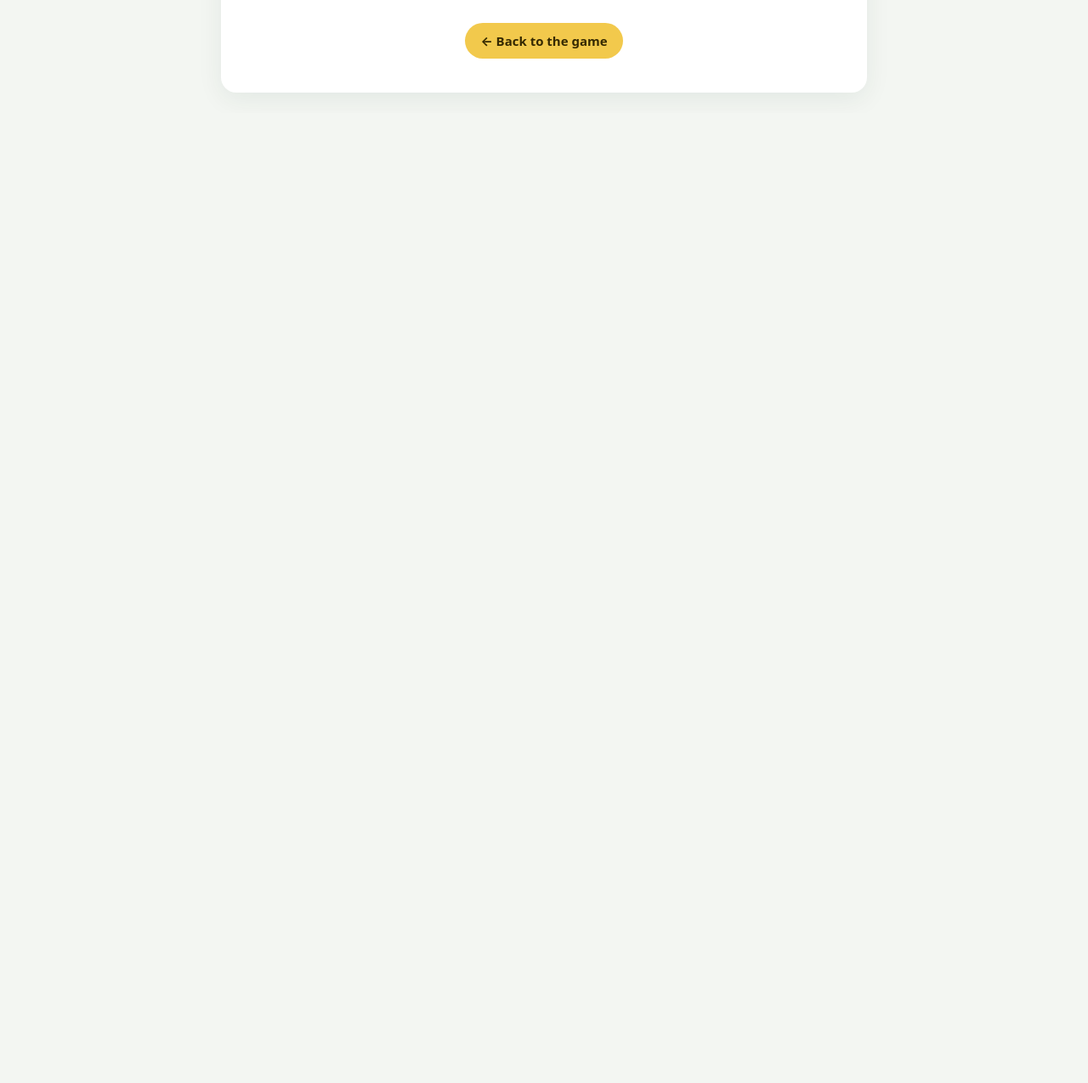
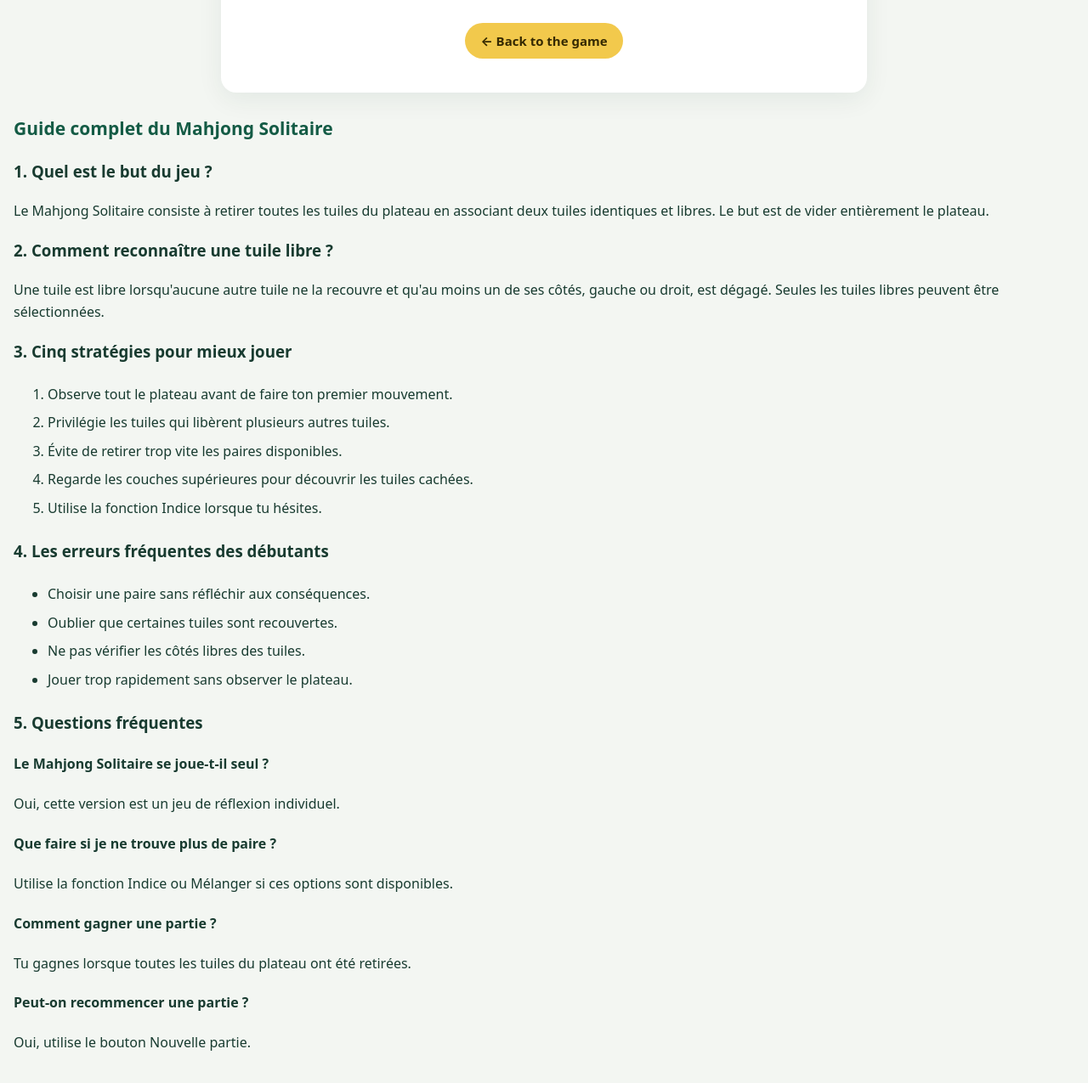
Before and after one commit to kombthenri-ctrl/mahjong-zen, a plain HTML site: page rules.html in a window 1280 px wide. Shown: the part 1001-2276 px from the top of the page at 85% size. Before the commit the page ends 1134 px from the top, so only its background shows below. Drawn offline with Linux system fonts and the light colour scheme.

Commit message:
Update rules.html

```diff
--- a/rules.html
+++ b/rules.html
@@ -120,5 +120,53 @@ document.getElementById("fr").onclick=()=>setLang("fr");
 let lang="en";try{lang=localStorage.getItem("mahjongZenRulesLanguage")||"en"}catch(e){}
 setLang(lang);
 </script>
+  <section class="mahjong-guide">
+  <h2>Guide complet du Mahjong Solitaire</h2>
+
+  <h3>1. Quel est le but du jeu ?</h3>
+  <p>
+    Le Mahjong Solitaire consiste à retirer toutes les tuiles du plateau
+    en associant deux tuiles identiques et libres. Le but est de vider
+    entièrement le plateau.
+  </p>
+
+  <h3>2. Comment reconnaître une tuile libre ?</h3>
+  <p>
+    Une tuile est libre lorsqu'aucune autre tuile ne la recouvre et
+    qu'au moins un de ses côtés, gauche ou droit, est dégagé.
+    Seules les tuiles libres peuvent être sélectionnées.
+  </p>
+
+  <h3>3. Cinq stratégies pour mieux jouer</h3>
+  <ol>
+    <li>Observe tout le plateau avant de faire ton premier mouvement.</li>
+    <li>Privilégie les tuiles qui libèrent plusieurs autres tuiles.</li>
+    <li>Évite de retirer trop vite les paires disponibles.</li>
+    <li>Regarde les couches supérieures pour découvrir les tuiles cachées.</li>
+    <li>Utilise la fonction Indice lorsque tu hésites.</li>
+  </ol>
+
+  <h3>4. Les erreurs fréquentes des débutants</h3>
+  <ul>
+    <li>Choisir une paire sans réfléchir aux conséquences.</li>
+    <li>Oublier que certaines tuiles sont recouvertes.</li>
+    <li>Ne pas vérifier les côtés libres des tuiles.</li>
+    <li>Jouer trop rapidement sans observer le plateau.</li>
+  </ul>
+
+  <h3>5. Questions fréquentes</h3>
+
+  <h4>Le Mahjong Solitaire se joue-t-il seul ?</h4>
+  <p>Oui, cette version est un jeu de réflexion individuel.</p>
+
+  <h4>Que faire si je ne trouve plus de paire ?</h4>
+  <p>Utilise la fonction Indice ou Mélanger si ces options sont disponibles.</p>
+
+  <h4>Comment gagner une partie ?</h4>
+  <p>Tu gagnes lorsque toutes les tuiles du plateau ont été retirées.</p>
+
+  <h4>Peut-on recommencer une partie ?</h4>
+  <p>Oui, utilise le bouton Nouvelle partie.</p>
+</section>
 </body>
 </html>
```
